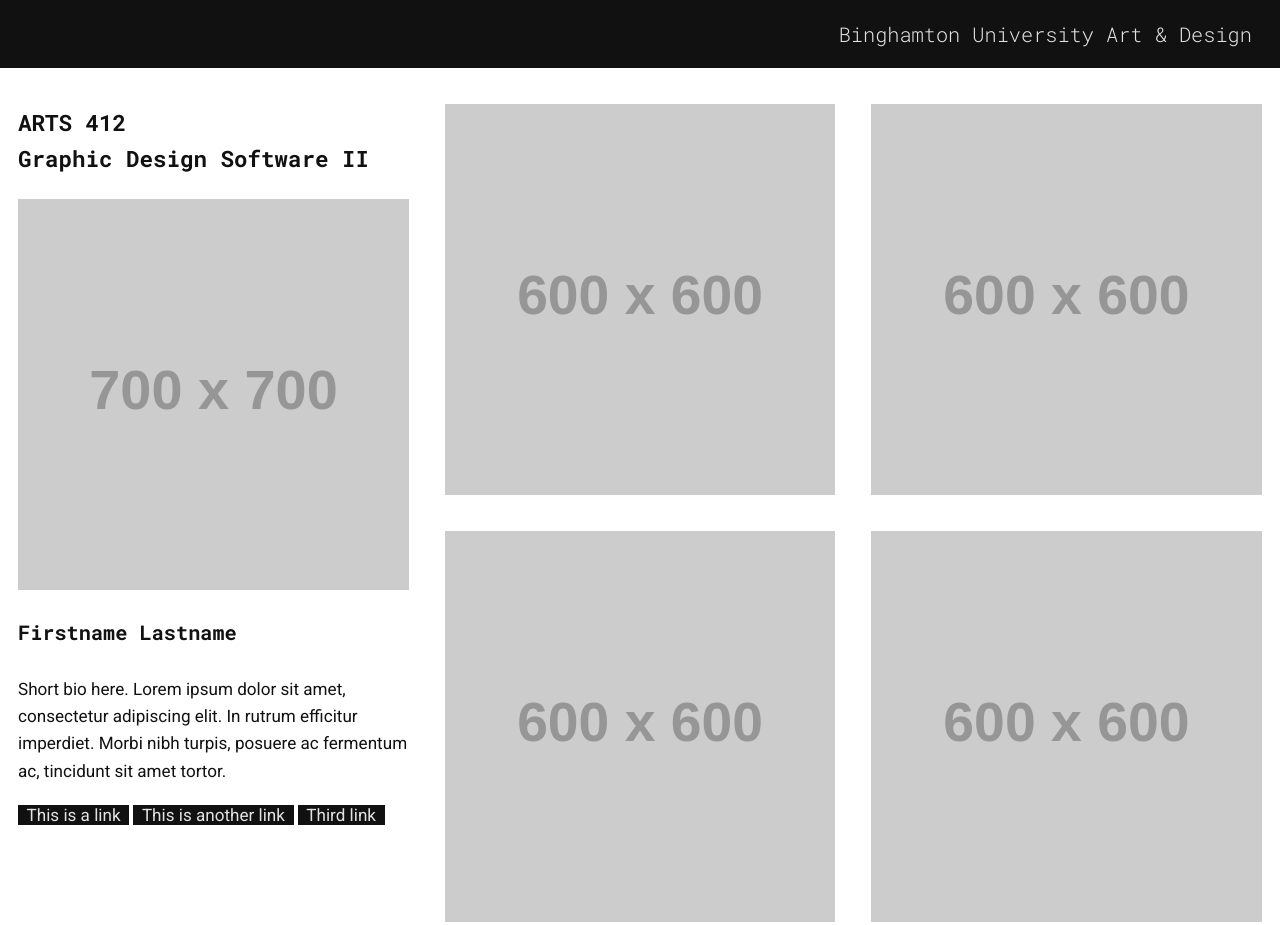
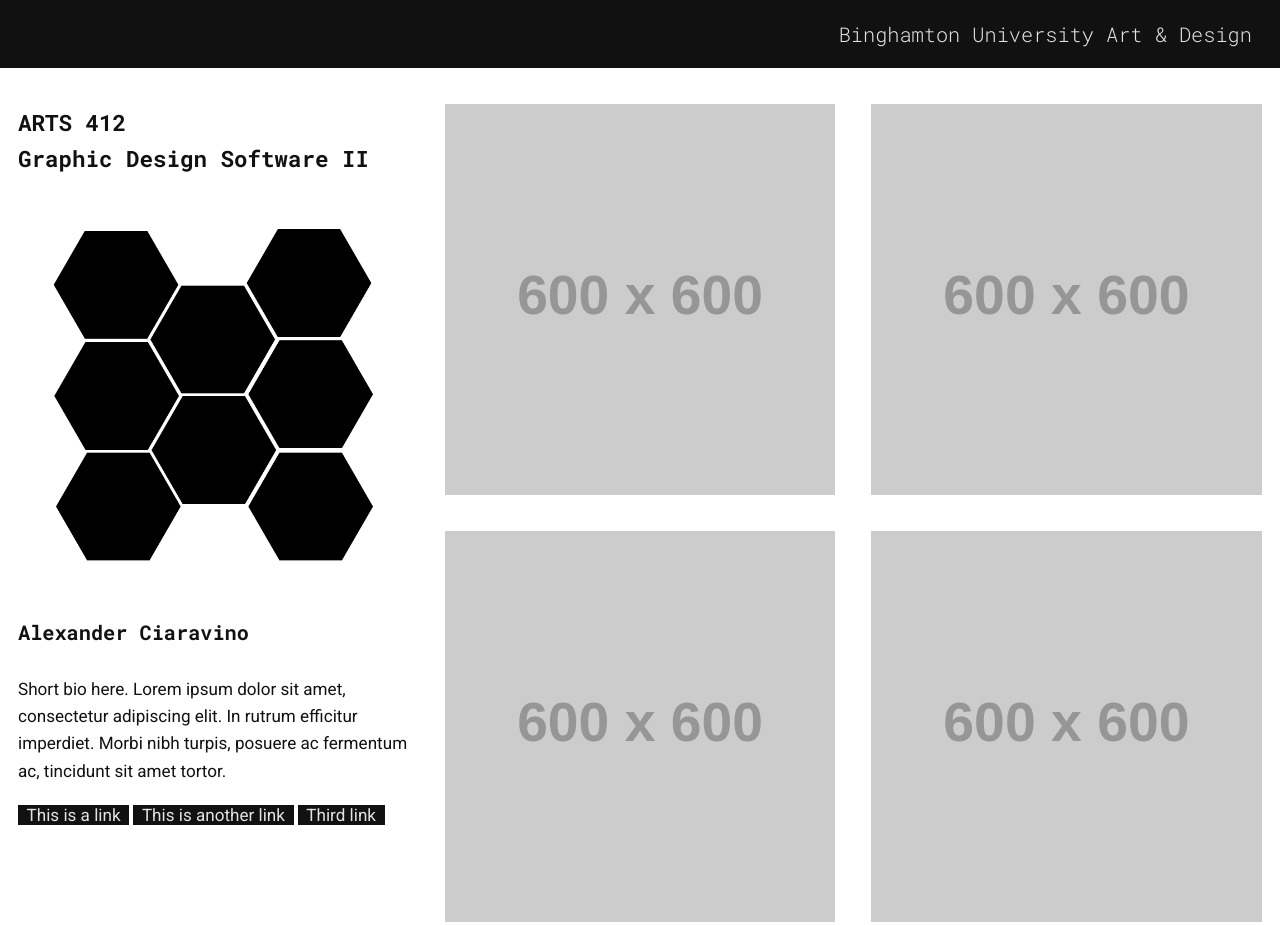
Before and after one commit to Binghamton-University-Design/class-web-journal-aciarav1, a plain HTML site: page index.html in a window 1280 px wide. Shown: the top 925 px of the page. Drawn offline with nearby package versions, Linux system fonts and the light colour scheme; placeholder pictures from the web are drawn by us.

Commit message:
New Bio Image

```diff
--- a/index.html
+++ b/index.html
@@ -28,10 +28,10 @@
 							<h3>ARTS 412<br />
 							Graphic Design Software II</h3>
 							<div class="half">
-								<img class="r-image" src="https://via.placeholder.com/700" title="image title" />
+								<img class="r-image" src="images/Hexagons.png" title="Hexagons" />
 							</div>
 							<div class="half">
-								<h4>Firstname Lastname</h4>
+								<h4>Alexander Ciaravino</h4>
 								<p>Short bio here. Lorem ipsum dolor sit amet, consectetur adipiscing elit. In rutrum efficitur imperdiet. Morbi nibh turpis, posuere ac fermentum ac, tincidunt sit amet tortor.</p>
 								<p>
 									<a href="http://binghamton.edu" target="_blank">This is a link</a> <a href="http://binghamton.edu" target="_blank">This is another link</a> <a href="http://binghamton.edu" target="_blank">Third link</a>
```
Also changed, not shown: images/Hexagons.png (added), 1 other file.
